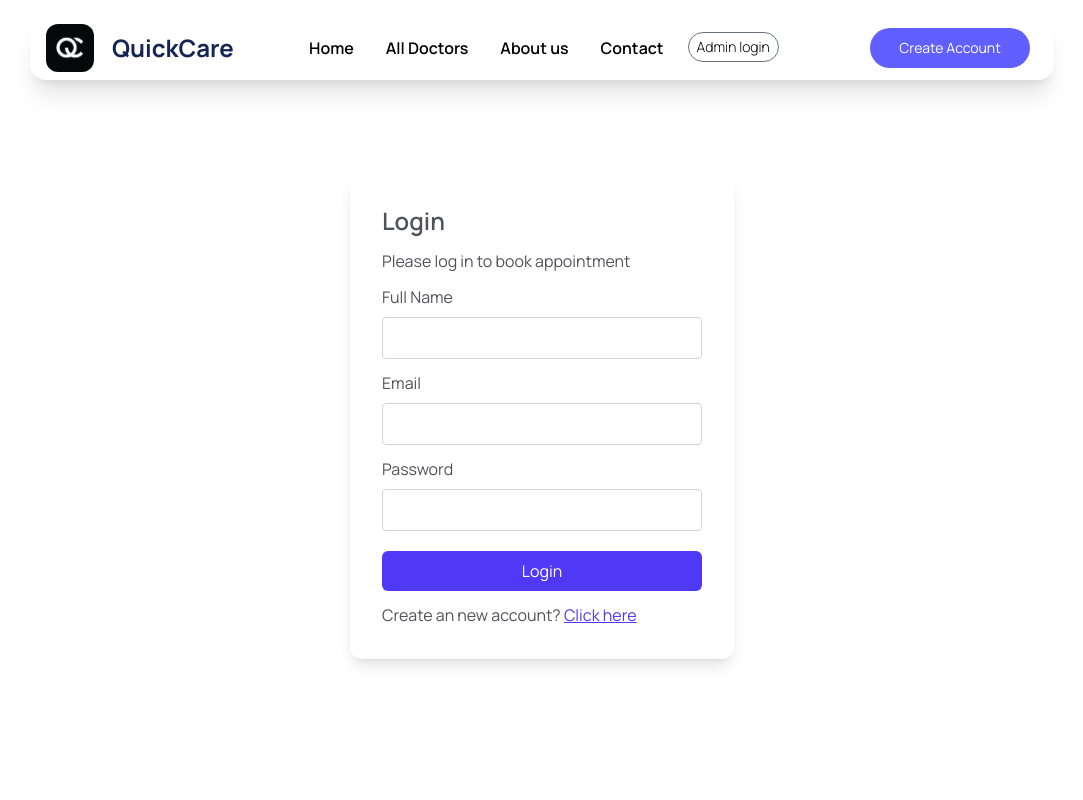
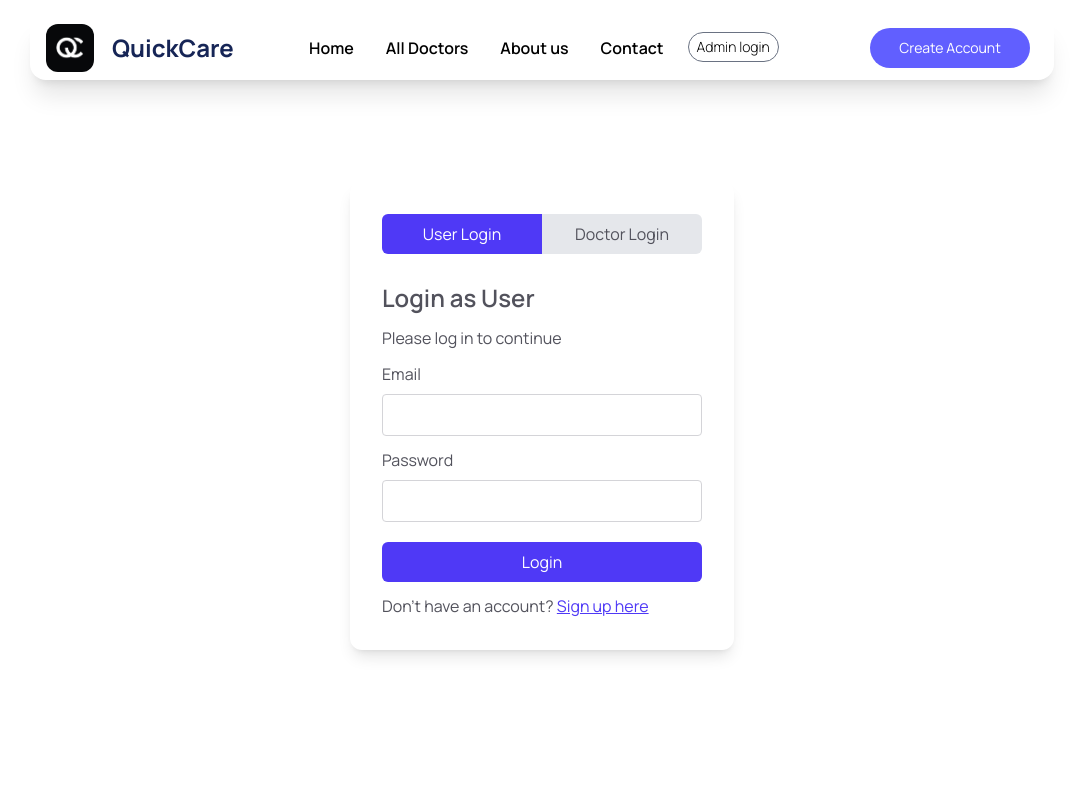
Before and after one commit to GauravPhule23/doc-frontend, a React (Vite) app: page /login in a window 1280 px wide. Shown: the top 800 px of the page, without its empty margins (98-1181 px from the left). Built offline with nearby package versions, Linux system fonts and the light colour scheme.

Commit message:
login change done too

```diff
--- a/src/pages/Login.jsx
+++ b/src/pages/Login.jsx
@@ -3,44 +3,37 @@ import { useState } from 'react'
 import { Link } from 'react-router';
 
 export const Login = () => {
-
-  const [state, setState] = useState("Sign Up");
-  const [email, setEmail] = useState("");
-  const [password, setPassword] = useState("");
-  const [name, setName] = useState("");
-
-  const onSubmitHandler = async (event) => {
-    event.preventDefault();
-  };
+  const [userType, setUserType] = useState('User');
 
   return (
     <form className="min-h-[80vh] flex items-center">
       <div className="flex flex-col gap-3 m-auto items-start p-8 min-w-[340px] sm:min-w-96 text-zinc-600 rounded-xl shadow-lg">
-        <p className='text-2xl font-semibold '>Login</p>
-        <p> Please log in to book appointment </p>
 
-        {
-          state === "Sign Up"
-          ? <div className='w-full'>
-              <p>Full Name</p>
-              <input
-                className='border border-zinc-300 rounded w-full p-2 mt-2'
-                type="text"
-                onChange={(e) => setName(e.target.value)}
-                value={name}
-                required
-              />
-            </div>
-          : <div className='hidden'></div>
-        }
+        <div className="flex w-full mb-4">
+          <button
+            className={`flex-1 py-2 ${userType === 'User' ? 'bg-indigo-600 text-white' : 'bg-gray-200'} rounded-l-md`}
+            onClick={() => setUserType('User')}
+            type="button"
+          >
+            User Login
+          </button>
+          <button
+            className={`flex-1 py-2 ${userType === 'Doctor' ? 'bg-indigo-600 text-white' : 'bg-gray-200'} rounded-r-md`}
+            onClick={() => setUserType('Doctor')}
+            type="button"
+          >
+            Doctor Login
+          </button>
+        </div>
+
+        <p className='text-2xl font-semibold'>Login as {userType}</p>
+        <p>Please log in to continue</p>
 
         <div className='w-full'>
           <p>Email</p>
           <input
             className='border border-zinc-300 rounded w-full p-2 mt-2'
             type="email"
-            onChange={(e) => setEmail(e.target.value)}
-            value={email}
             required
           />
         </div>
@@ -50,17 +43,14 @@ export const Login = () => {
           <input
             className='border border-zinc-300 rounded w-full p-2 mt-2'
             type="password"
-            onChange={(e) => setPassword(e.target.value)}
-            value={password}
             required
           />
         </div>
 
         <button className='bg-indigo-600 text-white w-full py-2 rounded-md text-base cursor-pointer mt-2'>Login</button>
 
-        <p>Create an new account? <Link to={'/signup'} className='text-indigo-600 underline cursor-pointer' onClick={() => setState('Sign Up')}>Click here</Link> </p>
-
+        <p>Don't have an account? <Link to={'/signup'} className='text-indigo-600 underline cursor-pointer'>Sign up here</Link></p>
       </div>
     </form>
-  )
-}
+  );
+};
--- a/src/pages/Signup.jsx
+++ b/src/pages/Signup.jsx
@@ -22,14 +22,14 @@ export const Signup = () => {
         <form className="min-h-[80vh] flex items-center">
             <div className="flex flex-col gap-3 m-auto items-start p-8 min-w-[340px] sm:min-w-96 text-zinc-600 rounded-xl shadow-lg">
                 {/* Tab Switch */}
-                <div className="flex w-full">
+                <div className="flex w-full ">
                     <button
-                        className={`flex-1 py-2 ${userType === 'user' ? 'bg-indigo-600 text-white' : 'bg-gray-200'}`}
+                        className={`flex-1 py-2 ${userType === 'user' ? 'bg-indigo-600 text-white' : 'bg-gray-200'} rounded-lg`}
                         onClick={() => setUserType('user')}
                         type="button"
                     >User</button>
                     <button
-                        className={`flex-1 py-2 ${userType === 'doctor' ? 'bg-indigo-600 text-white' : 'bg-gray-200'}`}
+                        className={`flex-1 py-2 ${userType === 'doctor' ? 'bg-indigo-600 text-white' : 'bg-gray-200'} rounded-lg`}
                         onClick={() => setUserType('doctor')}
                         type="button"
                     >Doctor</button>
```
